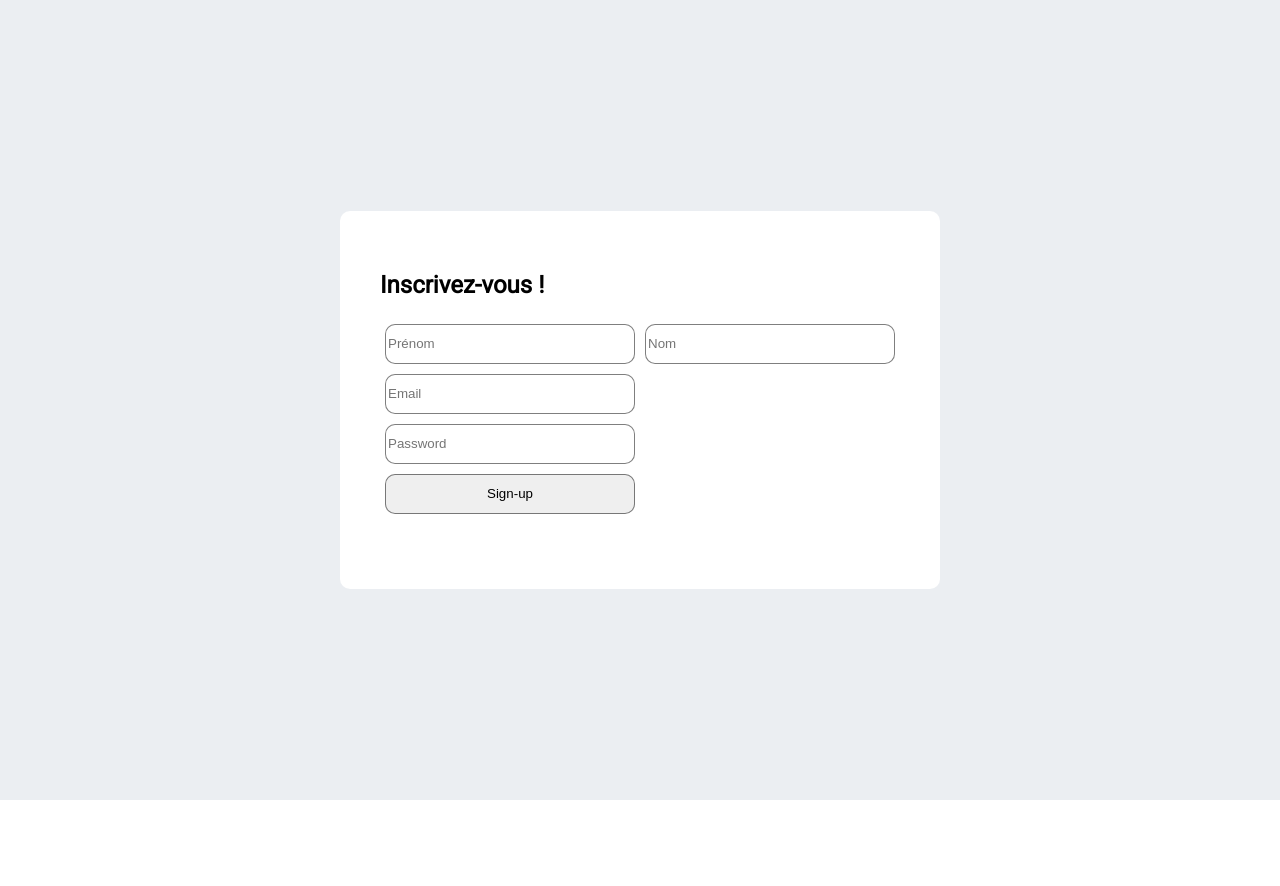
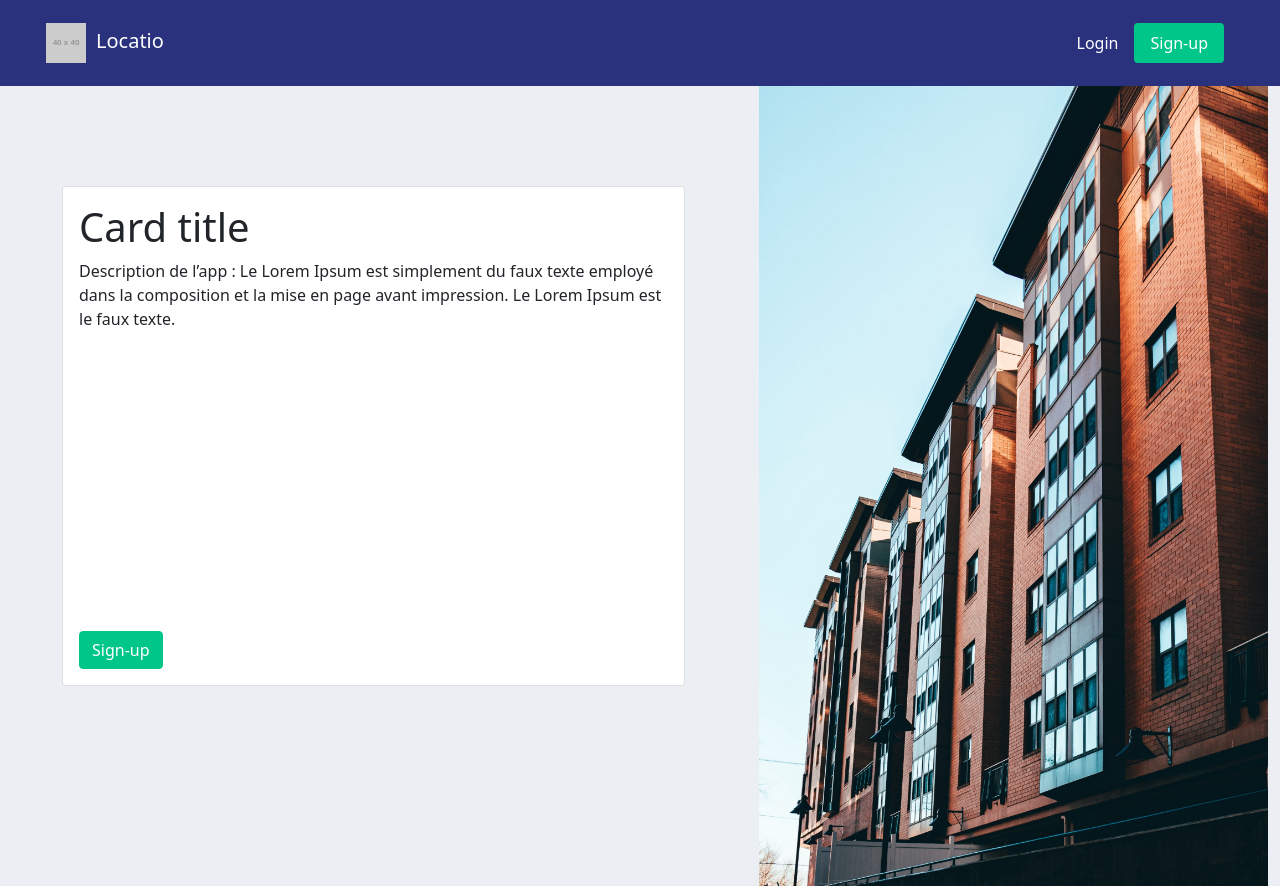
Before and after one commit to clementlapasset/locatio, a React (Create React App) app in the folder reactapp/: page /signup in a window 1280 px wide. Before the commit the page ends 800 px from the top, so only its background shows below. Built offline with nearby package versions, Linux system fonts and the light colour scheme.

Commit message:
homepage added

```diff
--- a/reactapp/src/App.css
+++ b/reactapp/src/App.css
@@ -1,6 +1,10 @@
 h4 {
   color: white;
   font-weight: bold
+}
+
+h1.card-title {
+ color: '#2A327D'
 }
 
 .Signup-page{
@@ -13,6 +17,14 @@ h4 {
   background-color: rgb(235, 238, 242);
   background-repeat: no-repeat;
   background-size: cover;
+}
+
+.buildingImage {
+    height:100vh;
+    background-image: url('/src/images/homepage.jpg');
+    background-position: center;
+    background-repeat: no-repeat;
+    background-size: cover;
 }
 
 .Login-input{
--- a/reactapp/src/App.js
+++ b/reactapp/src/App.js
@@ -1,10 +1,11 @@
 import Signup from './pages/Signup';
 import './App.css';
+import Homepage from './pages/Homepage';
 
 function App() {
   return (
     <div >
-      <Signup/>
+     <Homepage/>
     </div>
   );
 }
--- a/reactapp/src/index.js
+++ b/reactapp/src/index.js
@@ -3,6 +3,7 @@ import ReactDOM from 'react-dom';
 import './index.css';
 import App from './App';
 import reportWebVitals from './reportWebVitals';
+import 'bootstrap/dist/css/bootstrap.min.css';
 
 ReactDOM.render(
   <React.StrictMode>
--- a/reactapp/src/pages/Homepage.js
+++ b/reactapp/src/pages/Homepage.js
@@ -1,29 +1,30 @@
 import React from 'react'
-import 'bootstrap/dist/css/bootstrap.min.css';
 import NavBarHome from '../components/NavBarHome';
-import { Card, CardBody, CardTitle, CardText, Button } from 'reactstrap';
+import '../App.css'
+import { Card, CardBody, CardTitle, CardText, Button, Container, Row, Col } from 'reactstrap';
+
 
 
 export default function Homepage() {
     return (
-    <div>
-      <NavBarHome/>
-      <div>
-      <div>
-      <Card>
-      <CardBody>
-      <CardTitle tag="h5">Card title</CardTitle>
-      <CardText>Some quick example text to build on the card title and make up the bulk of the card's content.</CardText>
-      <Button>Button</Button>
-      </CardBody>
-      </Card>
-      </div>
-      <div>
-      <img src='../homepage.jpg'/>
-      </div>
-      </div>
-    </div>
-
-
+      <Container fluid>
+        <Row>
+            <NavBarHome/>
+        </Row>
+        <Row style={{backgroundColor:'rgb(235, 238, 242)'}}>
+            <Col xs='7'>
+            <Card style={{marginTop:'100px', marginLeft: '50px', marginRight: '50px'}}>
+            <CardBody>
+            <CardTitle tag="h1">Card title</CardTitle>
+            <CardText style={{marginBottom:'300px'}}>Description de l’app : Le Lorem Ipsum est simplement du faux texte employé dans la composition et la mise en page avant impression. Le Lorem Ipsum est le faux texte.</CardText>
+            <Button style={{backgroundColor:'#00C689', borderColor: '#00C689'}}>Sign-up</Button>
+            </CardBody>
+            </Card>
+            </Col>
+            <Col xs='5'>
+            <div className='buildingImage' />
+            </Col>
+        </Row>
+      </Container>
     )
 }
--- a/reactapp/src/pages/Signup.js
+++ b/reactapp/src/pages/Signup.js
@@ -1,6 +1,7 @@
 import React, {useState} from 'react';
 import '../App.css';
 import { Col, Button, Form, FormGroup, Input } from 'reactstrap';
+import NavBarHome from '../components/NavBarHome';
 
 export default function Signup() {
 
@@ -20,8 +21,11 @@ export default function Signup() {
     }
 
     return (
+    <div>
+        <NavBarHome/>
 
         <div className="Signup-page">
+
         <div className="Signup-area">
 
             <Form className="Signup-area">
@@ -47,5 +51,7 @@ export default function Signup() {
 
         </div>
       </div>
+    </div>
+
     );
 }
```
Also changed, not shown: reactapp/src/pages/Charges.js (+9 -0 lines), reactapp/src/images/homepage.jpg (renamed from reactapp/public/homepage.jpg). Lines whose indentation alone changed are shown as unchanged.
